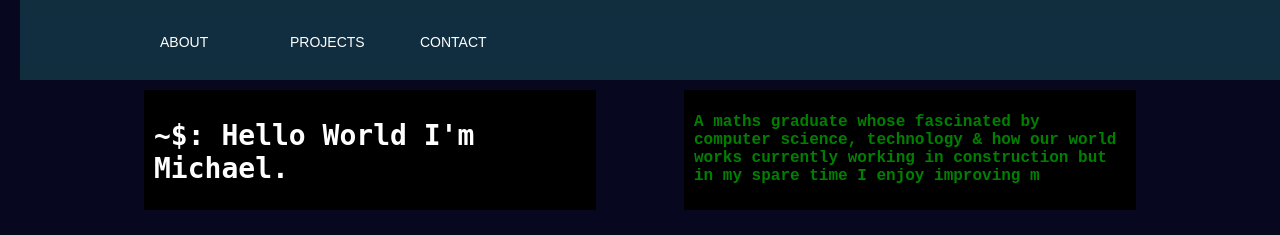
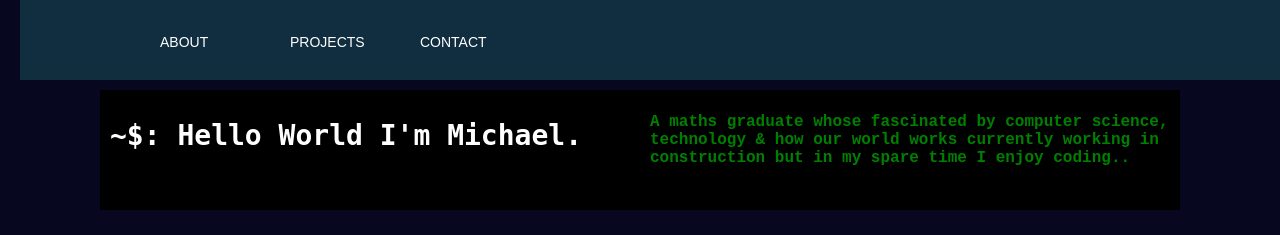
Before and after one commit to mwezn/portfolio2, a React (Create React App) app: page / in a window 1280 px wide. Shown: the top 235 px of the page. Built offline with nearby package versions, Linux system fonts and the light colour scheme.

Commit message:
changes to css hover

```diff
--- a/src/components/Home.js
+++ b/src/components/Home.js
@@ -21,7 +21,7 @@ const Home =()=>{
 
     function typer2() {
       txt2 = `A maths graduate whose fascinated by computer science, technology & how our world works
-          currently working in construction but in my spare time I enjoy improving my skills in coding..`
+          currently working in construction but in my spare time I enjoy coding..`
        if (j < txt2.length) {
          document.getElementById("demo2").innerHTML += txt2.charAt(j);
          j++;
--- a/src/components/Portfolio.js
+++ b/src/components/Portfolio.js
@@ -11,23 +11,18 @@ import img6 from '../assets/j&p.png'
 import img7 from '../assets/crypto.png'
 import c4 from '../assets/connect4.png'
 import ttt from '../assets/tictactoe.png'
+import sine from '../assets/sine.jpg'
+import todo from '../assets/todo.png'
 
 
-
-// Can be any JSX.Element tag
-const items = [
-    <img src={img1} alt="Image 1" />,
-    <img src={img2} alt="Image 2" />,
-    <div>Custom Content 1</div>,
-  ];
-
-  function Slider(props) {
+    function Slider(props) {
     return (
       <div className="App">
         <Carousel
           items={props.items}
           startIndex={0}
           onChange={(currentIndex) => console.log(currentIndex)}
+          interval={3000}
         />
       </div>
     );
@@ -42,13 +37,15 @@ const MainPage =()=>{
         //window.location.href=d;
         window.open(d, '_blank');
     }
-
+    //https://todoemailer.herokuapp.com/
     let mypages = [
-        {name: "Equation Plotter", tech:"Javascript, D3.js",img:img1, href:'https://todoemailer.herokuapp.com/'},
+        {name: "Equation Plotter", tech:"Javascript, D3.js",img:img1, href:''},
         {name:"Medical graph", tech:"HTML/JS, D3.js",img:img2,href:"https://mwezn.github.io/DueDateVisualizer/"},
         {name: "Sorting Algorithms", tech:"HTML,JS & D3", img:img5, href:"/SortingAlg/sorting.html"},
         {name: "Connect4", tech: "React", img:c4, href:"https://codepen.io/wezg/full/gOjRvMo"},
-        {name: "TictacToe", tech: "React", img:ttt,href:'/tictactoe'}
+        {name: "Sine & Cos", tech: "HTML,JS", img:sine,href:''},
+        {name: "Todo Emailer", tech: "React, Node", img:todo,href:'https://todoemailer.herokuapp.com/'}
+
     ]
     let result=mypages.map((d,i)=>{
         let classId=((i+1)%8)===0?8:((i+1)%8)
--- a/src/components/home.css
+++ b/src/components/home.css
@@ -34,6 +34,17 @@ div.typingeff h1::after{
     animation-duration: 1s;
     animation-iteration-count: infinite;
 }
+h2.heading::after {
+    color: green;
+    font-family: monospace;
+    font-size: 14px;
+    font-family: 'monospace';
+    position: relative;
+    content:'|';
+    animation-name:blink;
+    animation-duration: 1s;
+    animation-iteration-count: infinite;
+}
 
 #aboutme h2{
     margin:20px;
@@ -60,7 +71,7 @@ div#aboutme {
     div.typingeff {
         position: relative;
         background-color: black;
-        width:40%;
+        width:50%;
     }
 
     h2.heading {
@@ -85,3 +96,15 @@ div#aboutme {
         color:white;
       }
   }
+
+  @keyframes blink2 {
+    0% {
+        color:green;
+    }
+    50% {
+      color:black;
+    }
+    100% {
+        color:green;
+      }
+  }
--- a/src/components/navbar.css
+++ b/src/components/navbar.css
@@ -3,7 +3,7 @@ nav.main {
     background-color: rgb(17, 46, 63);
     height: 80px;
     position:fixed;
-    width:100vw;
+    width:100%;
     top:0;
     z-index: 1;
 }
--- a/src/components/portfolio.css
+++ b/src/components/portfolio.css
@@ -14,14 +14,14 @@ h1#projects {
     display:flex;
     flex-direction: column;
     align-items: center;
-    background-color: rgb(127,255,212,0.3); /*rgb127,255,212*/
+    background-color: rgba(103, 240, 40, 0.5); /*rgb127,255,212*/
     border:1px solid black;
     transition: all .5s;
 
 
 }
 .pcard1:hover {
-    background-color: rgb(127,255,212,0.9); /*rgb127,255,212*/
+    background-color: rgba(103, 240, 40, 0.9); /*rgb127,255,212*/
     color:white;
 
 }
@@ -52,6 +52,7 @@ h1#projects {
 .pcard3:hover {
     background-color: rgb(216,112,147,0.9);/*rgb216,112,147*/
     clip-path: circle(300px);
+    color:white;
 }
 
 .pcard4 {
@@ -85,9 +86,10 @@ h1#projects {
 .pcard5:hover {
     background-color: rgba(82, 56, 169, 0.9);/*rgb216,112,147*/
     clip-path: circle(300px);
+    color:white;
 }
 
-.card6 {
+.pcard6 {
     display:flex;
     flex-direction: column;
     align-items: center;
@@ -95,11 +97,12 @@ h1#projects {
     border:1px solid black;
     transition: all 1s;
 }
-.card6:hover {
+.pcard6:hover {
     background-color: rgba(17, 237, 212, 0.9);/*rgb216,112,147*/
     clip-path: circle(300px);
+    color:white;
 }
-.card7 {
+.pcard7 {
     display:flex;
     flex-direction: column;
     align-items: center;
@@ -107,11 +110,11 @@ h1#projects {
     border:1px solid black;
     transition: all 1s;
 }
-.card7:hover {
+.pcard7:hover {
     background-color: rgba(237, 233, 17, 0.9);/*rgb216,112,147*/
     clip-path: circle(300px);
 }
-.card8 {
+.pcard8 {
     display:flex;
     flex-direction: column;
     align-items: center;
@@ -119,7 +122,7 @@ h1#projects {
     border:1px solid black;
     transition: all 1s;
 }
-.card8:hover {
+.pcard8:hover {
     background-color: rgba(237, 17, 208, 0.9);/*rgb216,112,147*/
     clip-path: circle(300px);
 }
```
Also changed, not shown: src/components/Carousel.js (deleted, +0 -20 lines), src/assets/sine.jpg (added).
